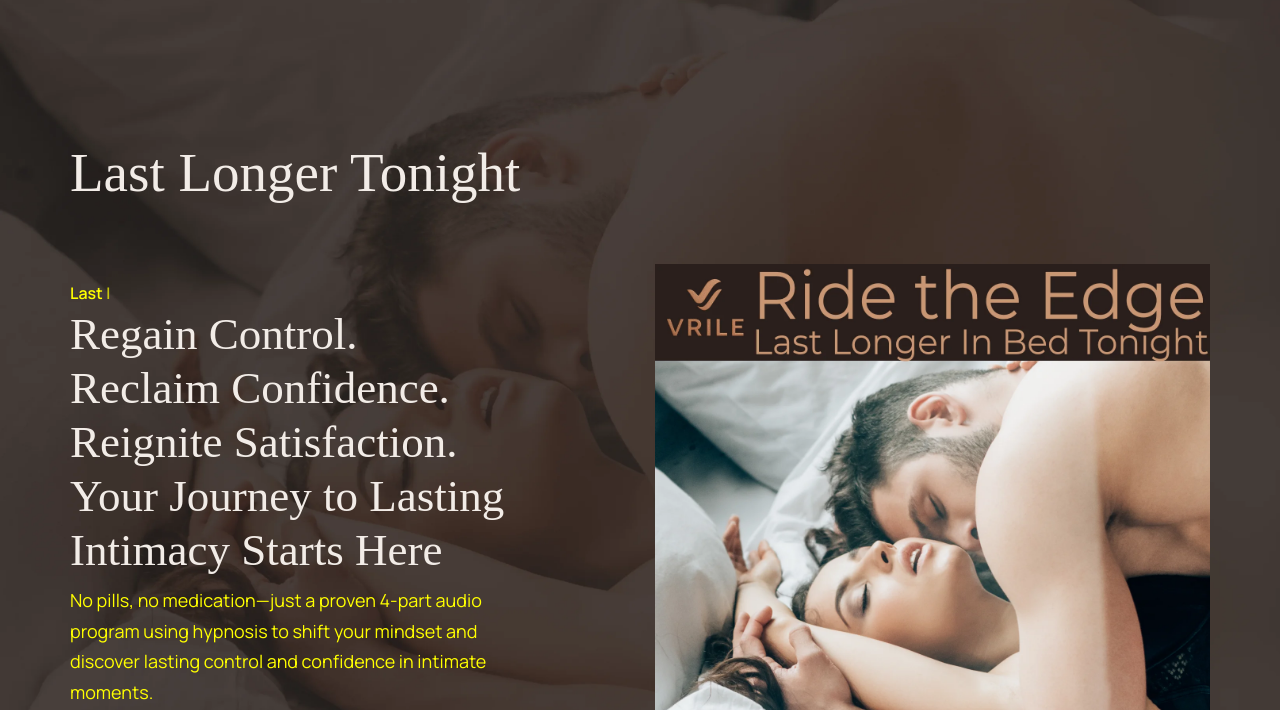
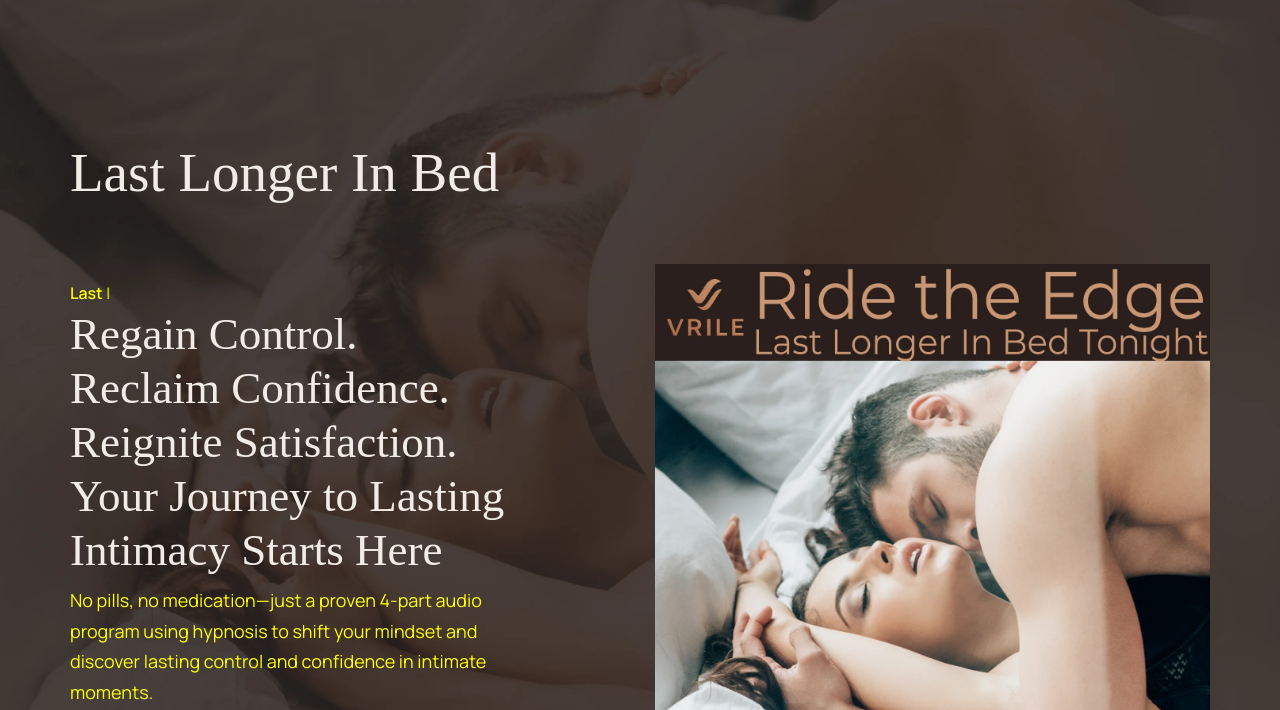
Before and after one commit to wyldemedia/vrile, a website: page index.html in a window 1280 px wide. Shown: the part 90-800 px from the top of the page. Drawn offline with Linux system fonts and the light colour scheme; a web font is replaced by a local one.

Commit message:
small changes

```diff
--- a/index.html
+++ b/index.html
@@ -126,8 +126,7 @@ var captureOutboundLink = function(url) {
             <div class="row">
               <!-- box 1 -->
 
-                <h1>Last Longer Tonight</h1>
-<!-- Replace your current solution-clarifier div (around line 100) with this: -->
+                <h1>Last Longer In Bed</h1>
 
 <div class="solution-clarifier d-block d-lg-none" style="text-align: center; margin: 15px 0;">
   <p style="font-size: 18px; font-weight: 600; color: #7c3aed; margin-bottom: 10px;">
```
